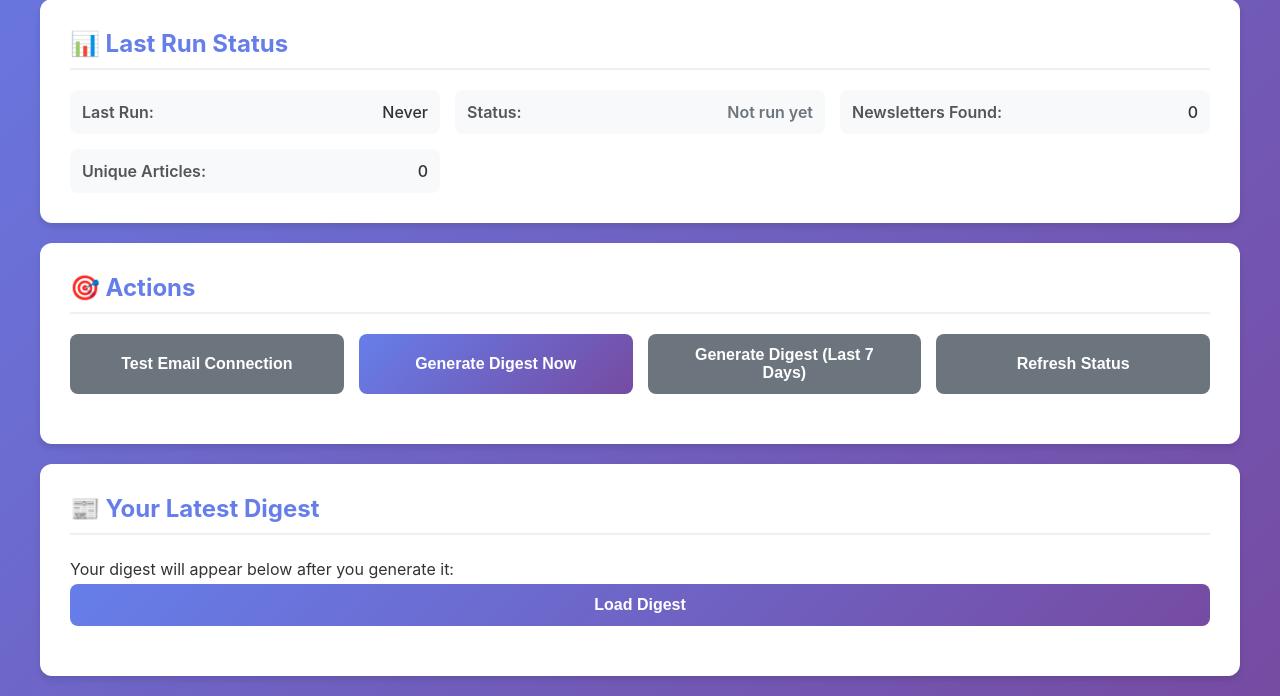
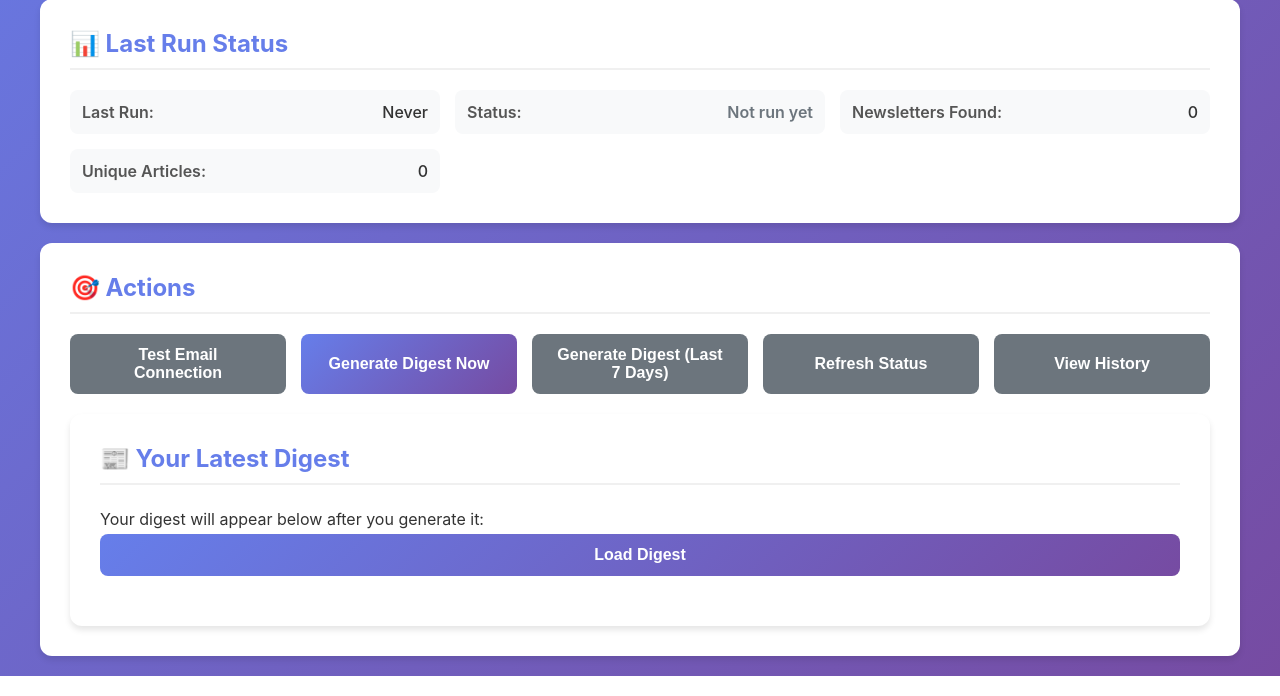
Before and after one commit to coachmaria77-stack/newsletter-digest-app, a Flask app: page / in a window 1280 px wide. Shown: the part 388-1084 px from the top of the page. Run offline with Flask 3, Linux system fonts and the light colour scheme; parts of the project's set-up code (start-up, migrations or seed data) failed here and were passed over.

Commit message:
Update index.html

```diff
--- a/templates/index.html
+++ b/templates/index.html
@@ -100,13 +100,14 @@
                     </button>
                     <button id="triggerWeek" class="btn btn-secondary">
                         Generate Digest (Last 7 Days)
-                    </button>
+                   </button>
                     <button id="refreshStatus" class="btn btn-secondary">
                         Refresh Status
                     </button>
+                    <button onclick="window.location.href='/history'" class="btn btn-secondary">
+                        View History
+                    </button>
                 </div>
-                <div id="actionStatus" class="action-status"></div>
-            </div>
 
             <!-- View Digest -->
             <div class="card">
```
